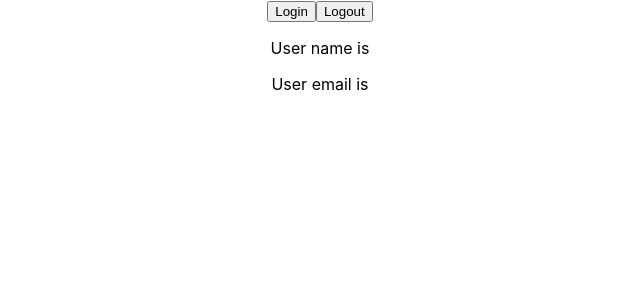
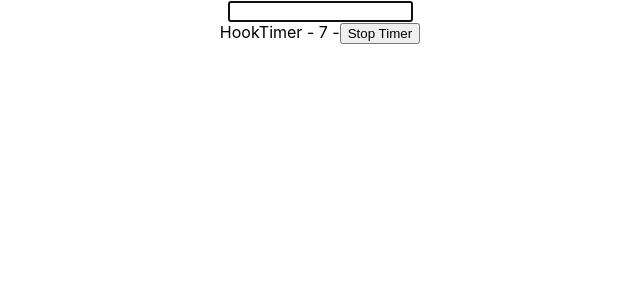
Before and after one commit to shivprajapat/React-TypeScript-Tutorials, a React (Create React App) app: page / in a window 1280 px wide. Shown: the top 300 px of the page, without its empty margins (320-960 px from the left). Built offline with nearby package versions, Linux system fonts and the light colour scheme.

Commit message:
React TypeScript useRef Hook Added

```diff
--- a/src/App.tsx
+++ b/src/App.tsx
@@ -1,13 +1,12 @@
-import { User } from "./components/context/User";
-import { UserContextProvider } from "./components/context/UserContext";
+import { DomRef } from "./components/ref/DomRef";
+import { MutableRef } from "./components/ref/MutableRef";
 
 function App() {
 
   return (
     <div className="App">
-      <UserContextProvider>
-        <User />
-      </UserContextProvider >
+      <DomRef />
+      <MutableRef />
     </div>
   );
 }
--- /dev/null
+++ b/src/components/ref/DomRef.tsx
@@ -0,0 +1,15 @@
+import { useRef, useEffect } from 'react'
+
+export const DomRef = () => {
+    const inputRef = useRef<HTMLInputElement>(null!)
+    useEffect(() => {
+        inputRef.current.focus()
+        console.log(inputRef.current.focus());
+
+    }, [])
+    return (
+        <div>
+            <input type='text' ref={inputRef} />
+        </div>
+    )
+}
--- /dev/null
+++ b/src/components/ref/MutableRef.tsx
@@ -0,0 +1,27 @@
+import { useState, useRef, useEffect } from 'react'
+
+export const MutableRef = () => {
+    const [timer, setTimer] = useState(0)
+    const interValRef = useRef<number | null>(null)
+
+    const stopTimer = () => {
+        if (interValRef.current) {
+            window.clearInterval(interValRef.current)
+        }
+    }
+    useEffect(() => {
+        interValRef.current = window.setInterval(() => {
+            setTimer(timer => timer + 1)
+        }, 1000)
+        return () => {
+            stopTimer()
+        }
+    }, [])
+
+    return (
+        <div>
+            HookTimer - {timer} -
+            <button onClick={() => stopTimer()}>Stop Timer</button>
+        </div>
+    )
+}
```
